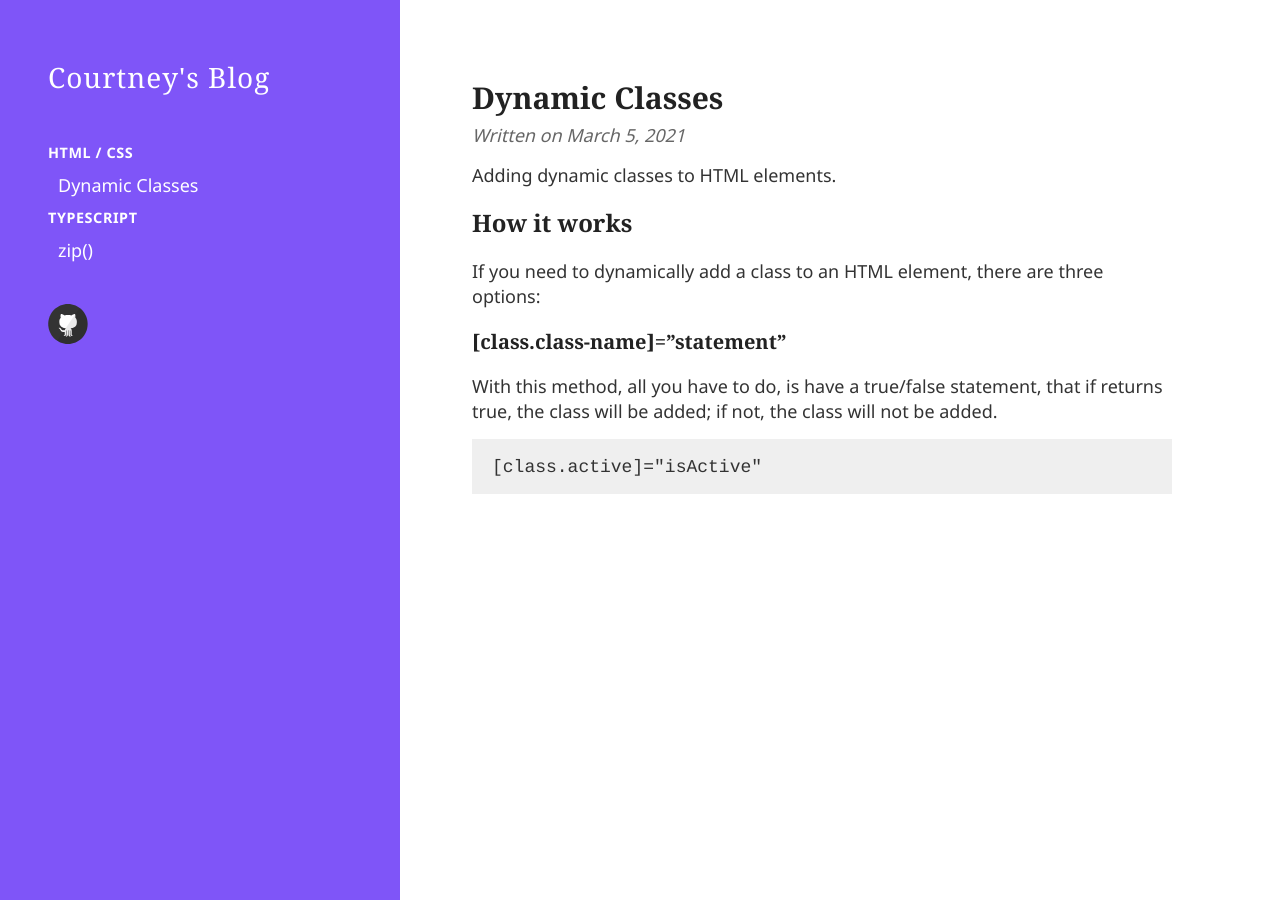
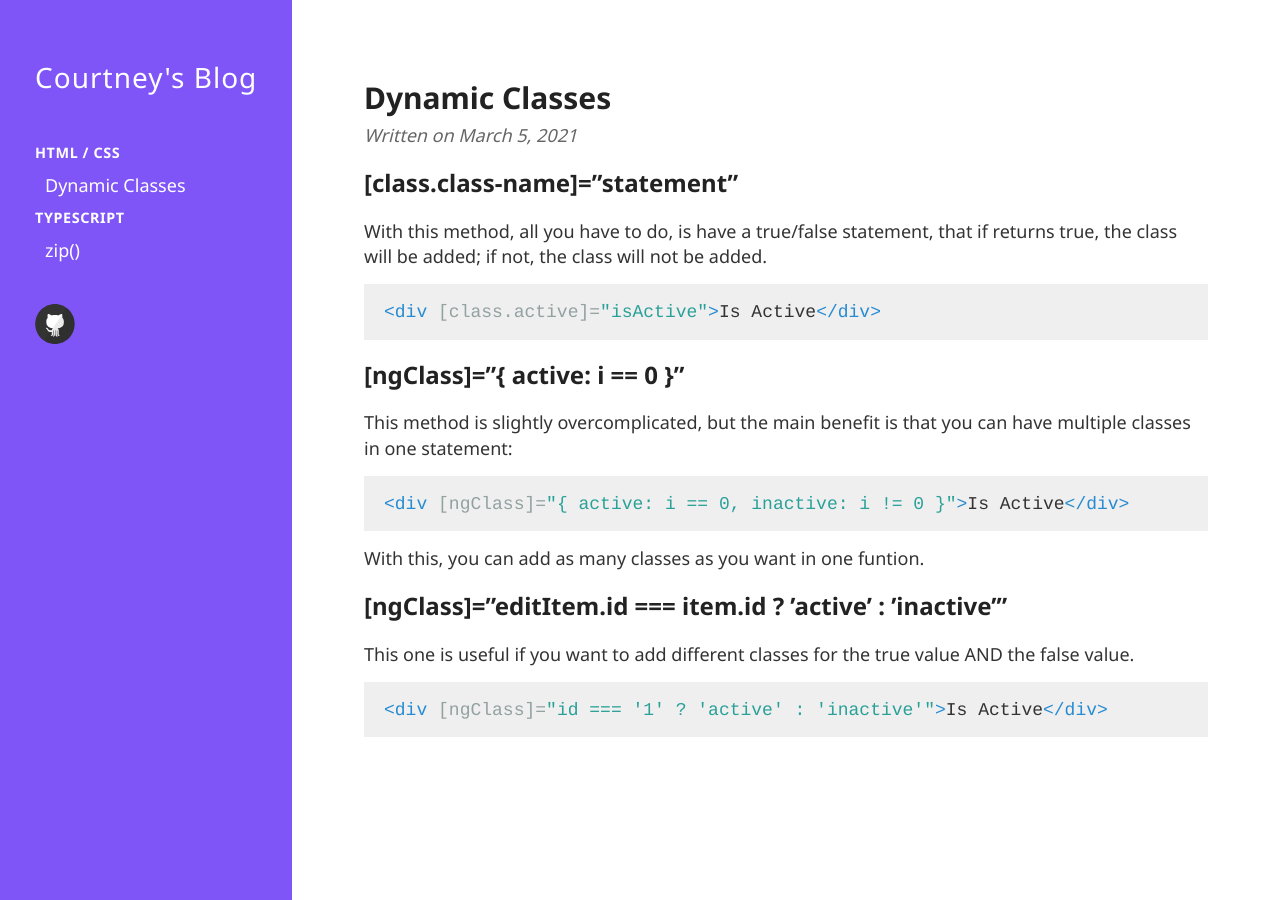
Before and after one commit to cohrose/cohrose.github.io, a Jekyll site: the page built from _posts/2021-03-05-Classes.md, in a window 1280 px wide. Built offline with Jekyll 4.4.1, drawn with Linux system fonts in a browser that asks for light colours; comment, search, counter and statistics services are not loaded.

Commit message:
update zip() and classes post

````diff
--- a/_posts/2021-03-05-Classes.md
+++ b/_posts/2021-03-05-Classes.md
@@ -4,16 +4,28 @@
 categories: HTML-CSS
 ---
 
-Adding dynamic classes to HTML elements.
-
-## How it works
-
-If you need to dynamically add a class to an HTML element, there are three options:
-
-### [class.class-name]="statement"
+## [class.class-name]="statement"
 
 With this method, all you have to do, is have a true/false statement, that if returns true, the class will be added; if not, the class will not be added.
 
 ```html
-[class.active]="isActive"
+<div [class.active]="isActive">Is Active</div>
 ```
+
+## [ngClass]="{ active: i == 0 }"
+
+This method is slightly overcomplicated, but the main benefit is that you can have multiple classes in one statement:
+
+```html
+<div [ngClass]="{ active: i == 0, inactive: i != 0 }">Is Active</div>
+```
+
+With this, you can add as many classes as you want in one funtion.
+
+## [ngClass]="editItem.id === item.id ? 'active' : 'inactive'"
+
+This one is useful if you want to add different classes for the true value AND the false value.
+
+```html
+<div [ngClass]="id === '1' ? 'active' : 'inactive'">Is Active</div>
+```
--- a/style.scss
+++ b/style.scss
@@ -37,7 +37,7 @@
 h4,
 h5,
 h6 {
-  font-family: $notoSerif;
+  // font-family: $notoSerif;
   color: $darkerGray;
   font-weight: bold;
   line-height: 1.7;
@@ -272,7 +272,7 @@
 //
 
 #main {
-  max-width: 700px;
+  max-width: 900px;
   margin: 4em;
 
   @include mobile {
````
Also changed, not shown: _posts/2020-07-16-Hello-World.md (deleted, +0 -13 lines), _posts/2021-03-04-Build-Versioning-Angular.md (deleted, +0 -81 lines), _posts/2021-03-05-zip.md (+3 -1 lines).
